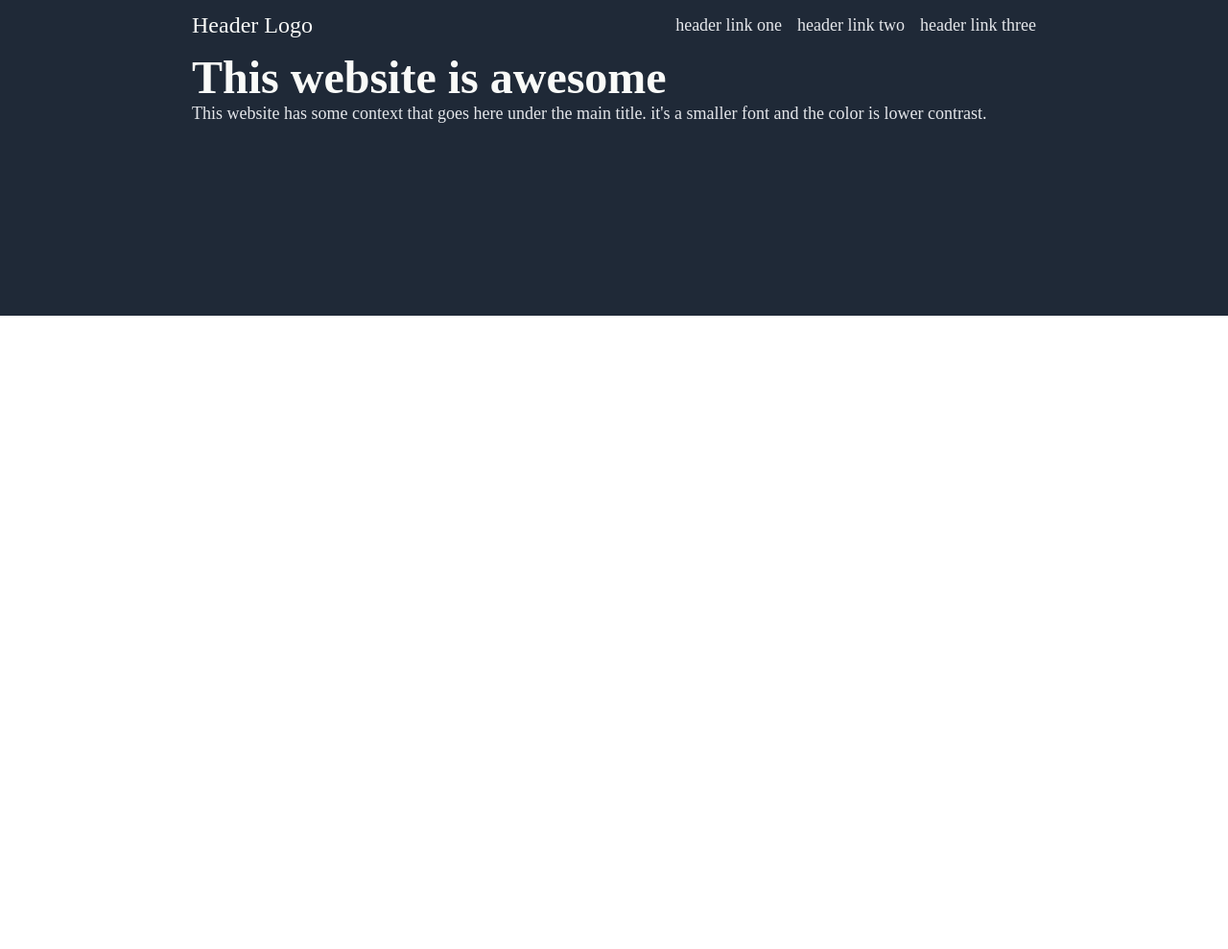
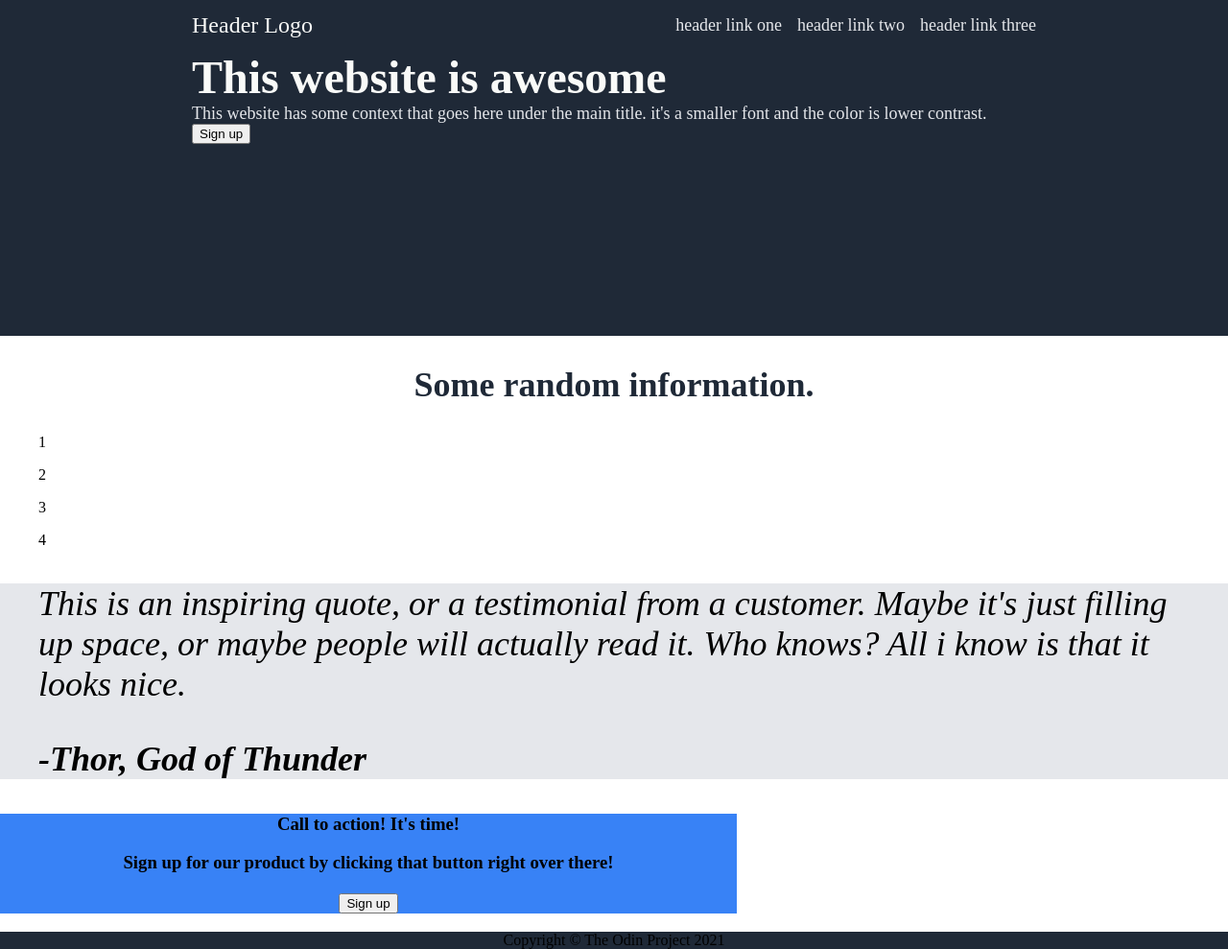
Before and after one commit to mastermusty/landing-project, a plain HTML site: page index.html in a window 1280 px wide. Shown: the whole page at 96% size. Before the commit the page ends 800 px from the top, so only its background shows below. Drawn offline with Linux system fonts and the light colour scheme.

Commit message:
index.html

```diff
--- a/index.html
+++ b/index.html
@@ -22,26 +22,50 @@
 
         <div class="main">This website is awesome</div>
         <div class="secondary">This website has some context that goes here under the main title. it's a smaller font and the color is lower contrast.</div>
+        <button class="sign">Sign up</button>
+      </div>
 
-      </div>
+      <section class="information">
+       <h2> Some random information.</h2>
+       <figure class="img-section">
+        <img src="" alt="">
+        <figcaption class="img-caption">1</figcaption>
+       </figure>
+
+       <figure class="img-section">
+        <img src="" alt="">
+        <figcaption class="img-caption">2</figcaption>
+       </figure>
+
+       <figure class="img-section">
+        <img src="" alt="">
+        <figcaption class="img-caption">3</figcaption>
+       </figure>
+
+       <figure class="img-section">
+        <img src="" alt="">
+        <figcaption class="img-caption">4</figcaption>
+       </figure>
+
+        <section class="quote">
+        <blockquote cite="">
+         <p>This is an inspiring quote, or a testimonial from a customer. Maybe it's just filling up space,
+             or maybe people will actually read it. Who knows? All i know is that it looks nice. </p>
+           <cite><strong>-Thor, God of Thunder</strong></cite>
+        </blockquote>
+        </section>
+
+      <section class="modal">
+          <h3>Call to action! It's time!
+          <p>Sign up for our product by clicking that button right over there!</p>
+      <button class="sign-up">Sign up</button>
+      </section>
+      </section>
+
+      <section class="footer">
+      Copyright &copy; The Odin Project 2021
+      </section>
+
     </body>
 
-
-
-
-
-
-
-
-
-
-
-
-
-
-
-
-
-
-
 </html>
--- a/styles.css
+++ b/styles.css
@@ -42,3 +42,39 @@ a {
     font-size: 18px;
     color: #E5E7EB;
 }
+
+
+.information {
+    text-align: center;
+}
+
+.img-section {
+    display: flex;
+    flex-direction: row;
+}
+
+h2 {
+    font-size: 36px;
+    font-weight: bolder;
+    color: #1F2937;
+}
+
+.quote {
+    background-color: #E5E7EB;
+    font-size: 36px;
+    font-style: italic;
+    font-display: #1F2937;
+    text-align: left;
+}
+
+
+.modal {
+    background: #3882f6;
+    width: 60%;
+}
+
+.footer {
+    background-color: #1F2937;
+    display: flex;
+    justify-content: center;
+}
```
